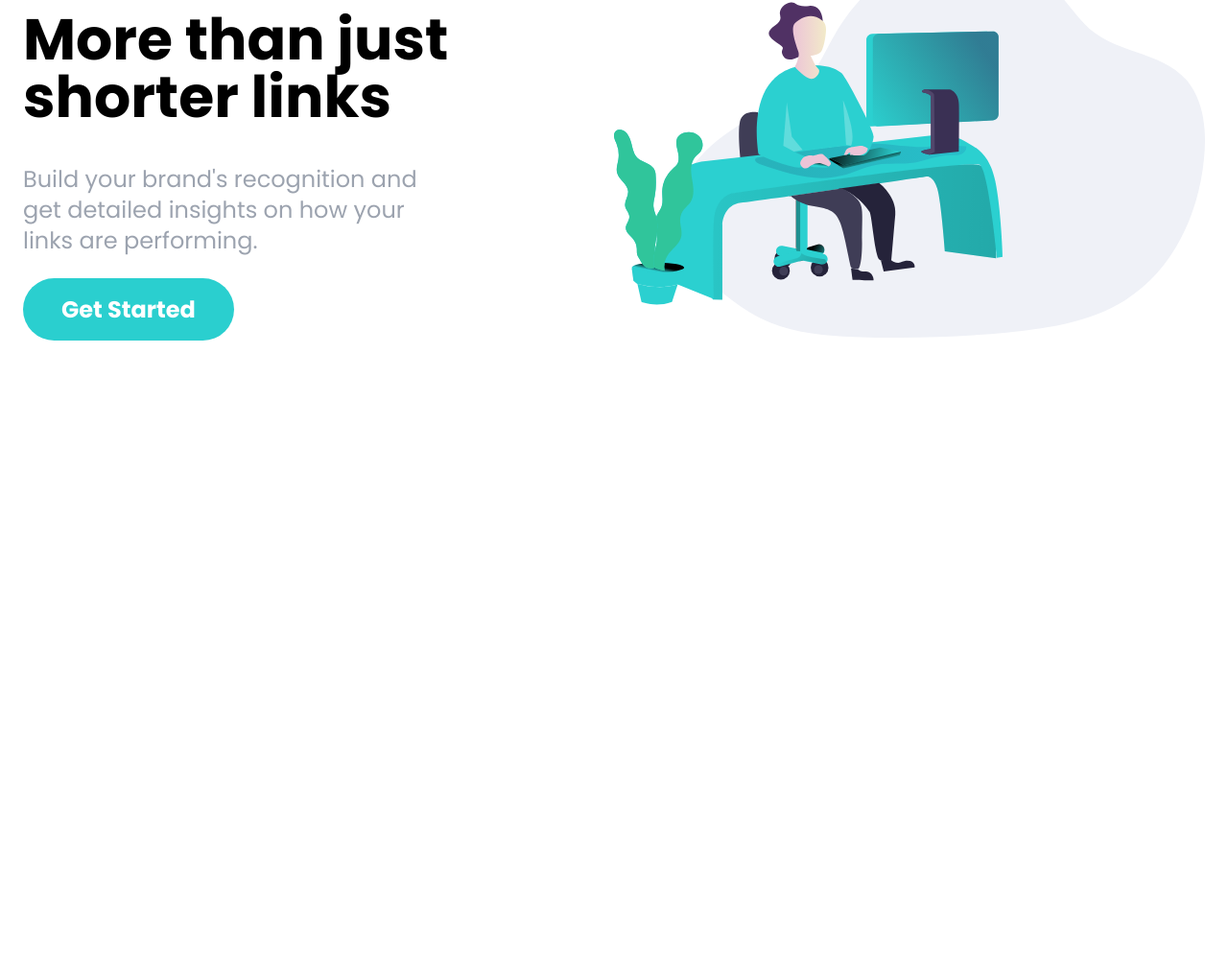
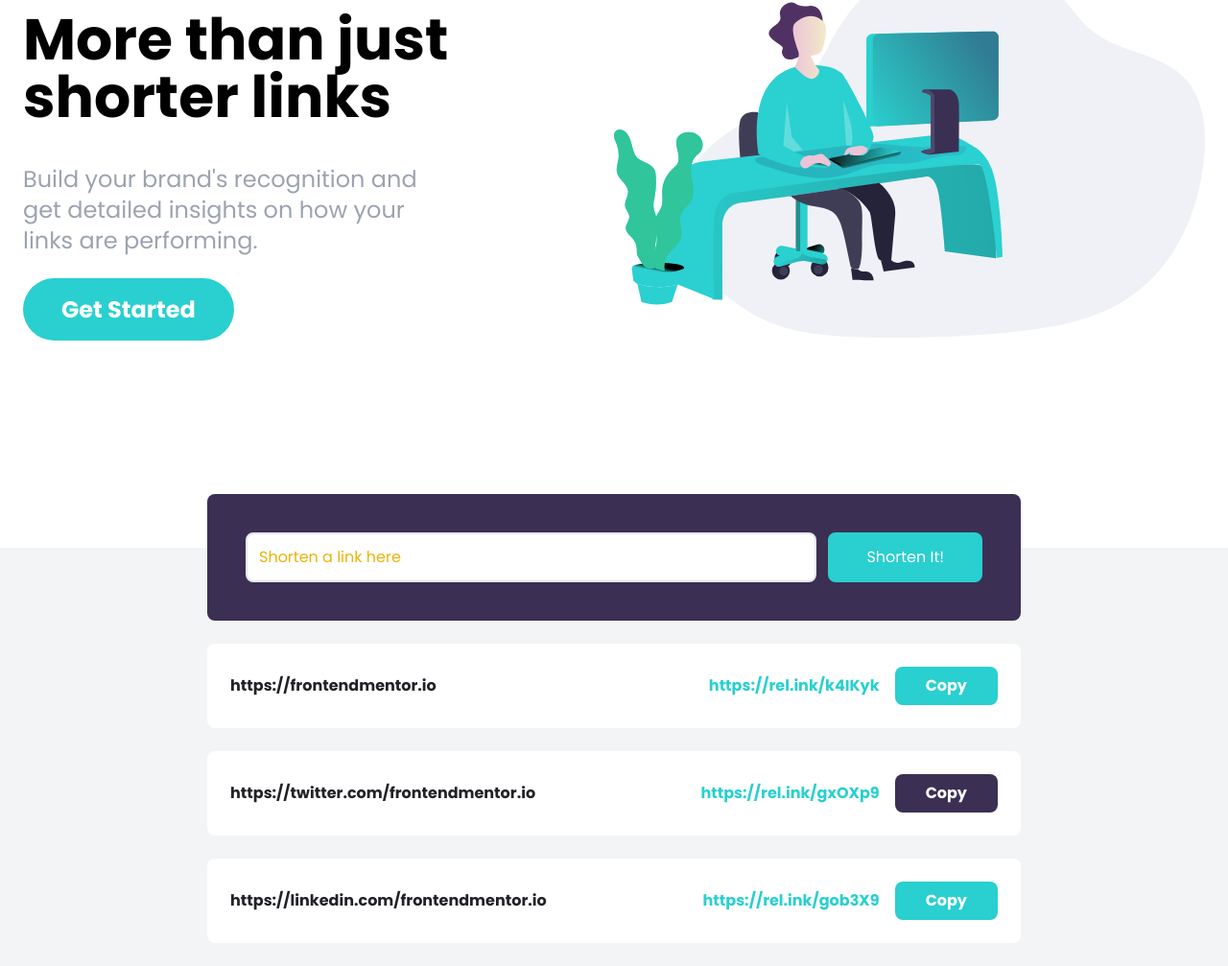
Before and after one commit to marshalmori/shortly-tailwind, a website: page index.html in a window 1280 px wide. Shown: the part 173-1180 px from the top of the page at 96% size. Before the commit the page ends 800 px from the top, so only its background shows below. Drawn offline with Linux system fonts and the light colour scheme.

Commit message:
Shorten Form & Links

```diff
--- a/index.html
+++ b/index.html
@@ -69,6 +69,67 @@
             <div class="mb-24 mx-auto md:w-180 lg:mb-0 lg:w-1/2">
                 <img src="images/illustration-working.svg" alt="">
             </div>
+        </div>
+    </section>
+
+    <!-- Shorten Section -->
+    <section id="shorten" class="relative bg-gray-100">
+        <!-- Shorten Container -->
+        <div class="max-w-4xl mx-auto p-6 space-y-6">
+            <!-- Form -->
+            <form id="link-form"
+                class="relative flex flex-col w-full p-10 -mt-20 space-y-4 bg-darkViolet rounded-lg md:flex-row md:space-y-0 md:space-x-3">
+                <input type="text" class="flex-1 p-3 border-2 rounded-lg placeholder-yellow-500 focus:outline-none"
+                    placeholder="Shorten a link here" id="link-input">
+                <button
+                    class="px-10 py-3 text-white bg-cyan rounded-lg hover:bg-cyanLight focus:outline-none md:py-2">Shorten
+                    It!</button>
+            </form>
+
+            <!-- Link 1 -->
+            <div class="flex flex-col items-center justify-between w-full p-6 bg-white rounded-lg md:flex-row">
+                <p class="font-bold text-center text-veryDarkViolet">
+                    https://frontendmentor.io
+                </p>
+
+                <div class="flex flex-col items-center justify-end flex-1 space-x-4 space-y-2 md:flex-row md:space-y-0">
+                    <div class="font-bold text-cyan">
+                        https://rel.ink/k4IKyk
+                    </div>
+                    <button
+                        class="p-2 px-8 text-white bg-cyan rounded-lg hover:opacity-70 focus:outline-none font-semibold">Copy</button>
+                </div>
+            </div>
+
+            <!-- Link 2 -->
+            <div class="flex flex-col items-center justify-between w-full p-6 bg-white rounded-lg md:flex-row">
+                <p class="font-bold text-center text-veryDarkViolet">
+                    https://twitter.com/frontendmentor.io
+                </p>
+
+                <div class="flex flex-col items-center justify-end flex-1 space-x-4 space-y-2 md:flex-row md:space-y-0">
+                    <div class="font-bold text-cyan">
+                        https://rel.ink/gxOXp9
+                    </div>
+                    <button
+                        class="p-2 px-8 text-white bg-darkViolet rounded-lg hover:opacity-70 focus:outline-none font-semibold">Copy</button>
+                </div>
+            </div>
+
+            <!-- Link 3 -->
+            <div class="flex flex-col items-center justify-between w-full p-6 bg-white rounded-lg md:flex-row">
+                <p class="font-bold text-center text-veryDarkViolet">
+                    https://linkedin.com/frontendmentor.io
+                </p>
+
+                <div class="flex flex-col items-center justify-end flex-1 space-x-4 space-y-2 md:flex-row md:space-y-0">
+                    <div class="font-bold text-cyan">
+                        https://rel.ink/gob3X9
+                    </div>
+                    <button
+                        class="p-2 px-8 text-white bg-cyan rounded-lg hover:opacity-70 focus:outline-none font-semibold">Copy</button>
+                </div>
+            </div>
 
         </div>
     </section>
```
Also changed, not shown: css/style.css.
